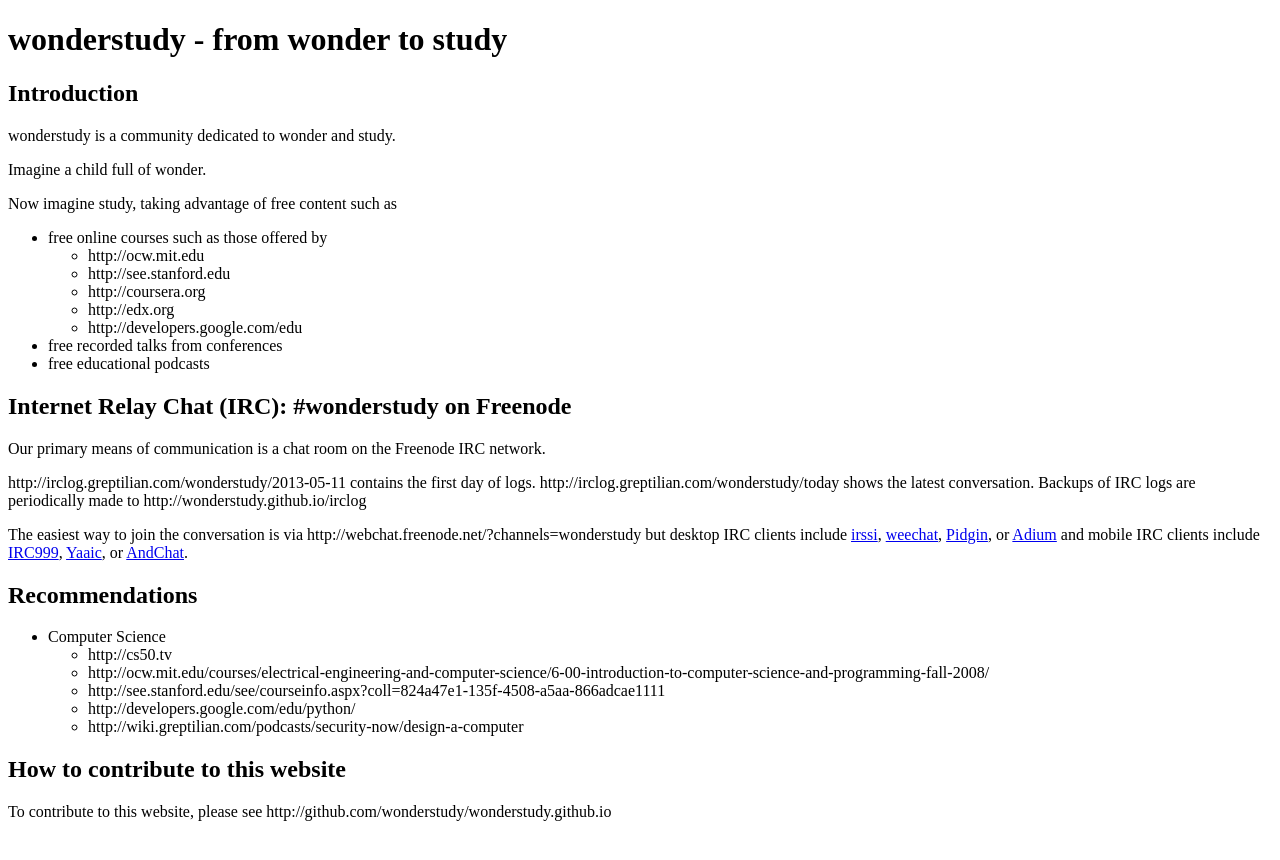
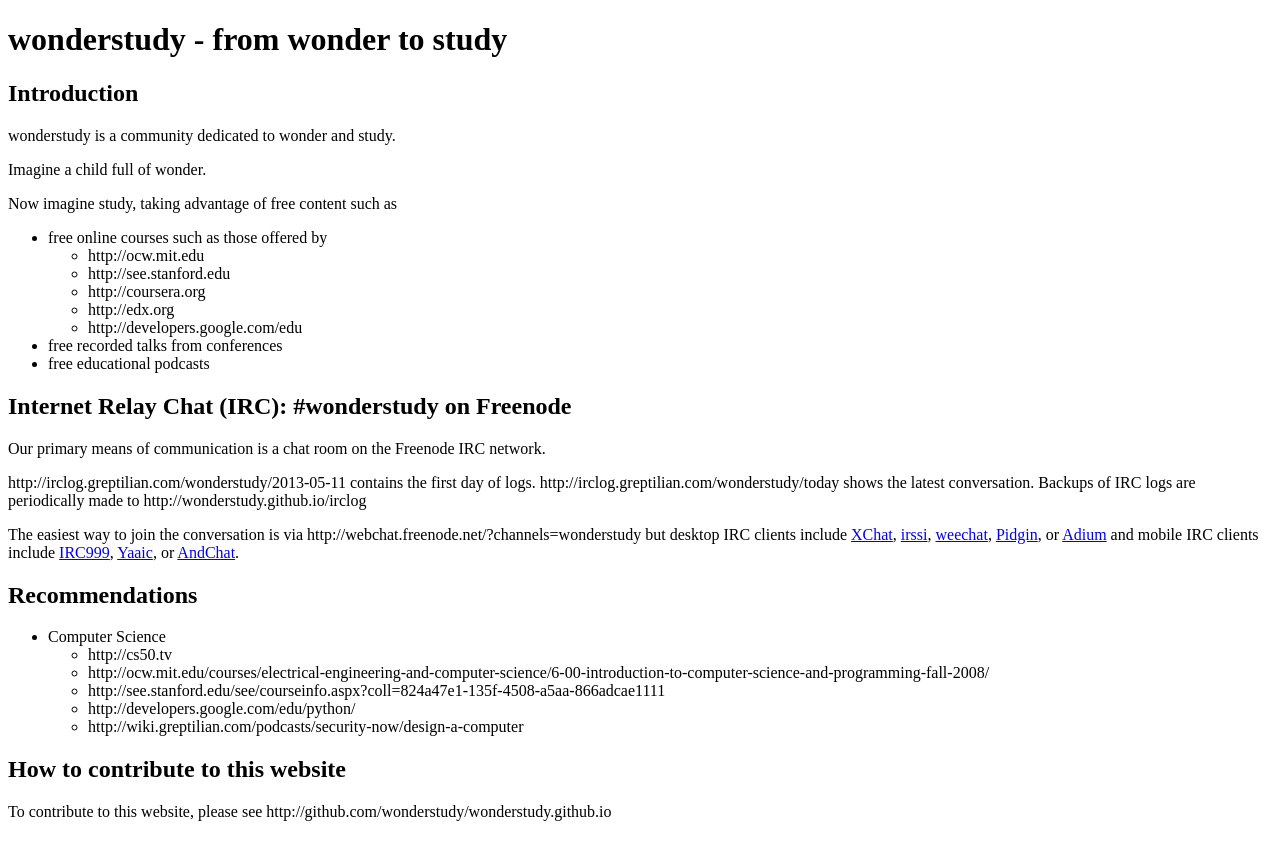
Before and after one commit to wonderstudy/wonderstudy.github.io, a Jekyll site: the page built from index.md, in a window 1280 px wide. Shown: the top 860 px of the page. Built offline with Jekyll 4.4.1, drawn with Linux system fonts in a browser that asks for light colours; Markdown is read by kramdown in place of the engine named in the settings.

Commit message:
add xchat

```diff
--- a/index.md
+++ b/index.md
@@ -25,7 +25,7 @@ Our primary means of communication is a chat room on the Freenode IRC network.
 
 http://irclog.greptilian.com/wonderstudy/2013-05-11 contains the first day of logs. http://irclog.greptilian.com/wonderstudy/today shows the latest conversation. Backups of IRC logs are periodically made to http://wonderstudy.github.io/irclog
 
-The easiest way to join the conversation is via http://webchat.freenode.net/?channels=wonderstudy but desktop IRC clients include [irssi](http://www.irssi.org), [weechat](http://weechat.org), [Pidgin](http://www.pidgin.im), or [Adium](http://adium.im) and mobile IRC clients include [IRC999](http://itunes.apple.com/us/app/irc999/id360698285?mt=8), [Yaaic](http://www.yaaic.org/), or [AndChat](https://play.google.com/store/apps/details?id=net.andchat&hl=en).
+The easiest way to join the conversation is via http://webchat.freenode.net/?channels=wonderstudy but desktop IRC clients include [XChat](http://xchat.org), [irssi](http://www.irssi.org), [weechat](http://weechat.org), [Pidgin](http://www.pidgin.im), or [Adium](http://adium.im) and mobile IRC clients include [IRC999](http://itunes.apple.com/us/app/irc999/id360698285?mt=8), [Yaaic](http://www.yaaic.org/), or [AndChat](https://play.google.com/store/apps/details?id=net.andchat&hl=en).
 
 ## Recommendations
 
```
